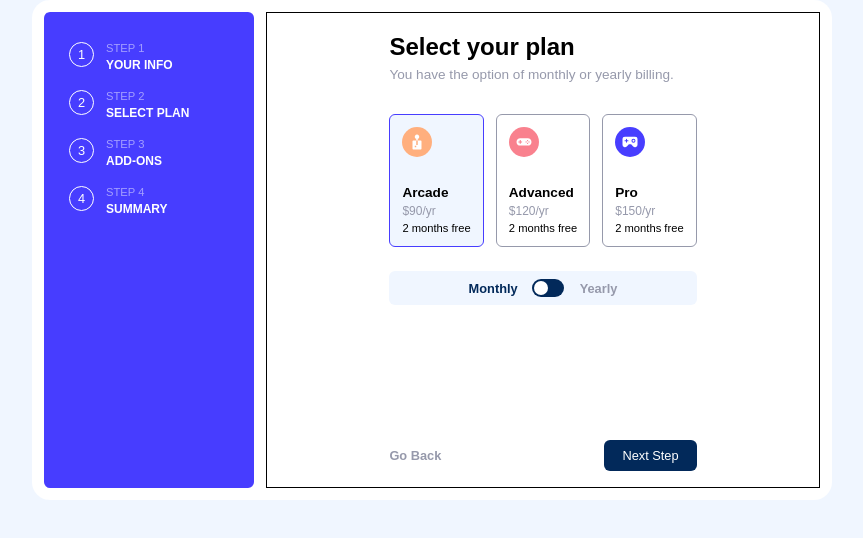
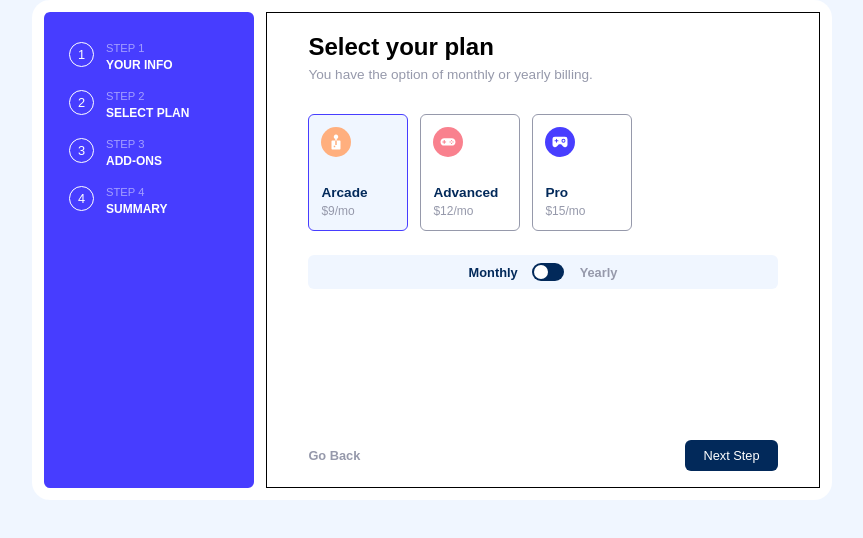
Before and after one commit to eha49/multistep-form, a React (Vite) app: page / in a window 1280 px wide. Shown: the top 538 px of the page, without its empty margins (208-1071 px from the left). Built offline with nearby package versions, Linux system fonts and the light colour scheme.

Commit message:
style and state tweaking

```diff
--- a/src/components/FormArea/FormArea.jsx
+++ b/src/components/FormArea/FormArea.jsx
@@ -36,7 +36,7 @@ const FromWrapper = styled.div`
 `;
 
 const InnerWrapper = styled.div`
-  width: fit-content;
+  width: 85%;
   margin-left: auto;
   margin-right: auto;
   padding-top: 20px;
--- a/src/components/PersonalInfoForm/PersonalInfoForm.jsx
+++ b/src/components/PersonalInfoForm/PersonalInfoForm.jsx
@@ -67,6 +67,7 @@ function PersonalInfoForm({ item }) {
 }
 
 export const Form = styled.form`
+  flex-basis: 100%;
   display: flex;
   flex-direction: column;
 `;
--- a/src/components/PlanCard/PlanCard.jsx
+++ b/src/components/PlanCard/PlanCard.jsx
@@ -1,9 +1,13 @@
 import React from "react";
 import styled from "styled-components";
 import { PlanContext } from "../PlanProvider/PlanProvider";
+import { BillingPeriodicityContext } from "../BillingPeriodProvider/BillingPeriodProvider";
 
 function PlanCard({ name, price, icon }) {
   const { selectedPlan, changePlan } = React.useContext(PlanContext);
+  const { currentPeriodicity } = React.useContext(
+    BillingPeriodicityContext
+  );
 
   return (
     <Wrapper>
@@ -18,8 +22,15 @@ function PlanCard({ name, price, icon }) {
       <PresentationalCard>
         <Icon src={icon} alt="a plan icon" />
         <PlanTitle>{name}</PlanTitle>
-        <PlanPrice>${price}/yr</PlanPrice>
-        <PlanBonus>2 months free</PlanBonus>
+        <PlanPrice>
+          $
+          {currentPeriodicity === "monthly"
+            ? `${price}/mo`
+            : `${price}/yr`}
+        </PlanPrice>
+        {currentPeriodicity === "yearly" && (
+          <PlanBonus>2 months free</PlanBonus>
+        )}
       </PresentationalCard>
     </Wrapper>
   );
@@ -27,6 +38,7 @@ function PlanCard({ name, price, icon }) {
 
 const Wrapper = styled.div`
   position: relative;
+  flex-basis: 100px;
 `;
 
 const Radio = styled.input`
@@ -43,6 +55,7 @@ const PresentationalCard = styled.div`
   display: flex;
   flex-direction: column;
   gap: 4px;
+  flex: 1;
 
   ${Radio}:checked + & {
     border: 1px solid var(--purplish-blue);
@@ -63,6 +76,7 @@ const Icon = styled.img`
 const PlanTitle = styled.h2`
   font-size: 0.85rem;
   text-transform: capitalize;
+  color: var(--marine-blue);
 `;
 
 const PlanPrice = styled.p`
@@ -72,6 +86,7 @@ const PlanPrice = styled.p`
 
 const PlanBonus = styled.p`
   font-size: 0.7rem;
+  color: var(--marine-blue);
 `;
 
 export default PlanCard;
--- a/src/components/PlanForm/PlanForm.jsx
+++ b/src/components/PlanForm/PlanForm.jsx
@@ -10,11 +10,16 @@ import {
   ButtonWrapper,
 } from "../PersonalInfoForm/PersonalInfoForm";
 import { PageContext } from "../PageProvider/PageProvider";
+import { BillingPeriodicityContext } from "../BillingPeriodProvider/BillingPeriodProvider";
 import { goToPage } from "../../helpers";
 import { PLANS } from "../../constant";
 
 function PlanForm({ item }) {
   const { changePageId } = React.useContext(PageContext);
+  const { currentPeriodicity } = React.useContext(
+    BillingPeriodicityContext
+  );
+
   return (
     <Form
       action="#"
@@ -35,7 +40,11 @@ function PlanForm({ item }) {
               key={plan.name}
               name={plan.name}
               icon={plan.icon}
-              price={plan.yearly}
+              price={
+                currentPeriodicity === "monthly"
+                  ? plan.monthly
+                  : plan.yearly
+              }
             />
           );
         })}
```
